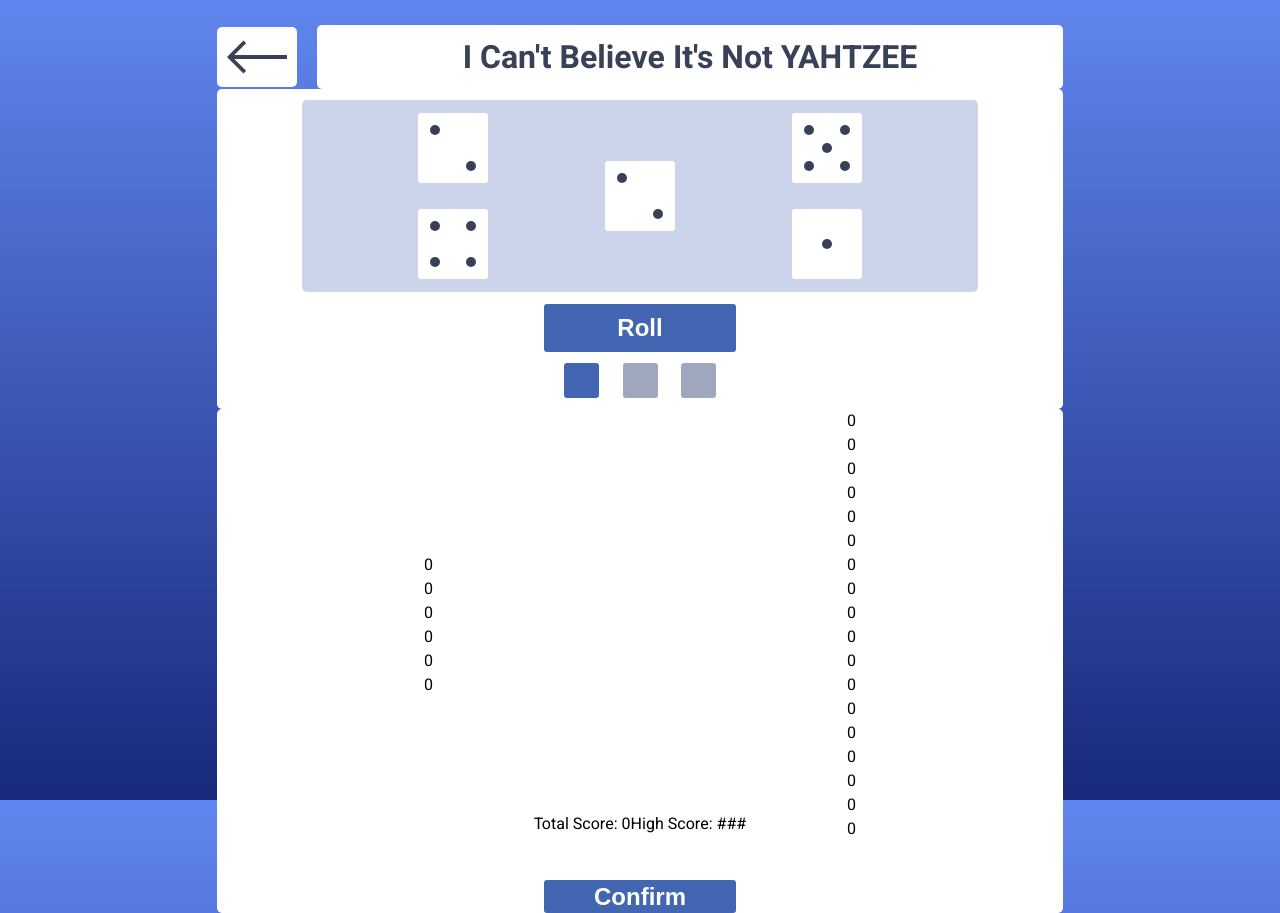
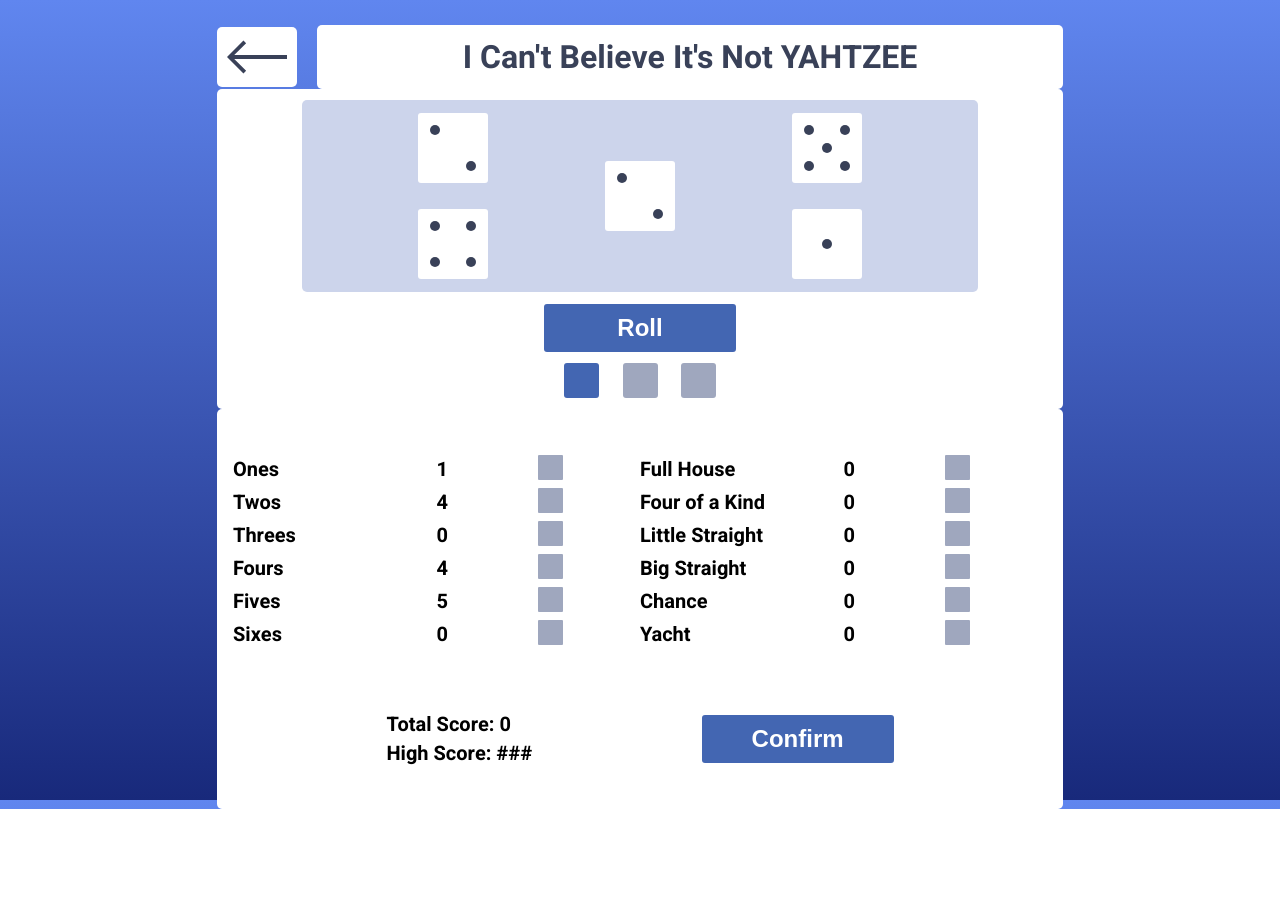
Before and after one commit to AP94/demo-card, a Next.js app: page /yacht in a window 1280 px wide. After the commit the page ends 809 px from the top, so only its background shows below. Built offline with nearby package versions, Linux system fonts and the light colour scheme.

Commit message:
Add custom checkbox styling to scorecards

```diff
--- a/app/types.ts
+++ b/app/types.ts
@@ -1,7 +1,6 @@
 export interface RollableDie {
     value: number;
     isHeld: boolean;
-    isRolling: boolean;
     id: string;
 }
 
@@ -11,6 +10,7 @@
     rollDice: () => void;
     toggleIsHeld: (id: string) => void;
     dice: RollableDie[];
+    isRolling: boolean;
 }
 
 export interface DieData {
@@ -29,7 +29,7 @@
 
 export enum ScoreType {
     Ones   = 1,
-    Twoes  = 2,
+    Twos  = 2,
     Threes = 3,
     Fours  = 4,
     Fives  = 5,
--- a/app/yacht/page.tsx
+++ b/app/yacht/page.tsx
@@ -11,6 +11,7 @@
   const [pointsSubmitted, setPointsSubmitted] = useState(false);
   const [dice, setDice] = useState<RollableDie[]>([]);
   const [score, setScore] = useState(0);
+  const [isRolling, setIsRolling] = useState(false);
 
   const rollDuration = 1000;
 
@@ -24,17 +25,18 @@
   }
 
   const rollAllDice = () => {
+    setIsRolling(true);
+
     let dice: RollableDie[] = [];
     for (let i = 0; i < 5; i++) {
       dice.push(generateDie());
     }
     setDice(dice);
 
+    // after "rollDuration" seconds, finish "rolling"
     setTimeout(() => {
-      setDice(prevDice => prevDice.map(die => {
-        return {...die, isRolling: false}
-      }))
-    })
+      setIsRolling(false);
+    }, rollDuration);
   }
 
   useEffect(() => {
@@ -48,13 +50,14 @@
     }
 
     else {
+      setIsRolling(true);
+
       // roll dice
       setDice(prevDice => prevDice.map(die => {
         return die.isHeld ?
           die :
           {...die,
-            value: Math.ceil(Math.random() * 6),
-            isRolling: true
+            value: Math.ceil(Math.random() * 6)
           }
       }));
 
@@ -71,17 +74,10 @@
       })
     }
 
-    // after 0.5 seconds, finish "rolling"
+    // after "rollDuration" seconds, finish "rolling"
     setTimeout(() => {
-      setDice(prevDice => prevDice.map(die => {
-        return die.isRolling ?
-          {...die,
-            isRolling: false
-          } :
-          die
-      }));
+      setIsRolling(false);
     }, rollDuration);
-
   }
 
   const markScore = (score: number) =>
@@ -101,7 +97,6 @@
   }
 
   const setHeld = (id: string) => {
-    console.log(id);
     setDice(prevDice => prevDice.map(die => {
         return die.id === id ?
             {...die, isHeld: !die.isHeld} :
@@ -113,7 +108,7 @@
     <div className="yacht-page">
       <div className="help-button"></div>
       {/* <div>TODO: initial state - instructions & play button</div> */}
-      <DiceSection dice={dice} rollsLeft={rollsLeft} arePointsSubmitted={pointsSubmitted} toggleIsHeld={setHeld} rollDice={rollDice} />
+      <DiceSection dice={dice} rollsLeft={rollsLeft} arePointsSubmitted={pointsSubmitted} toggleIsHeld={setHeld} rollDice={rollDice} isRolling={isRolling} />
       <ScorecardSection dice={dice} score={score} markScore={markScore} />
     </div>
   )
--- a/components/dice-section.tsx
+++ b/components/dice-section.tsx
@@ -5,7 +5,7 @@
 export default function DiceSection(data: DiceSectionData) {
 
     const diceElements = data.dice.map(die => (
-        <Die key={die.id} id={die.id} value={die.value} isHeld={die.isHeld} isRolling={die.isRolling} toggleIsHeld={data.toggleIsHeld}></Die>
+        <Die key={die.id} id={die.id} value={die.value} isHeld={die.isHeld} isRolling={!die.isHeld && data.isRolling} toggleIsHeld={data.toggleIsHeld}></Die>
       ));
 
     return (
--- a/components/scorecard-section.less
+++ b/components/scorecard-section.less
@@ -7,20 +7,112 @@
     border-radius: 0.313rem;
     justify-content: space-evenly;
     min-height: 25rem;
+    font-size: 1.25rem;
+    font-weight: bold;
 
     .scorecard {
         width: 100%;
-        height: 80%;
         display: flex;
         align-items: center;
         justify-content: space-around;
-        flex-wrap: wrap;
+        box-sizing: border-box;
+        padding: 1rem;
 
         .left-scorecard, .right-scorecard {
-        border: #332E33 0.188rem;
+            border: #332E33 0.188rem;
+            flex: 1;
+        }
+
+        .row {
+            display: flex;
+
+            .col {
+                flex: 1;
+
+                &.label {
+                    flex: 2;
+                }
+
+                .checkbox-container {
+                    display: block;
+                    position: relative;
+                    cursor: pointer;
+
+                    -webkit-user-select: none;
+                    -moz-user-select: none;
+                    -ms-user-select: none;
+                    user-select: none;
+
+                    input {
+                        opacity: 0; // Hide the default checkbox
+                        z-index: 2;
+                        cursor: pointer;
+                        height: 1.563rem;
+                        width: 1.563rem;
+                        margin: 0; // Remove the built-in margin so that it will perfectly align with the fake checkbox
+
+                        &:checked + .fake-checkbox {
+                            &::before {
+                                background-color: #4366B2;
+                            }
+
+                            &::after {
+                                display: block;
+                            }
+                        }
+                    }
+
+                    .fake-checkbox {
+                        position: absolute;
+                        left: 0;
+                        top: 0;
+
+                        &::before {
+                        content: "";
+                        display: block;
+                        position: absolute;
+                        top: 0;
+                        left: 0;
+                        height: 1.563rem;
+                        width: 1.563rem;
+                        border-radius: 0.063rem;
+                        background-color: #9FA7BE;
+                        }
+
+                        /* Create the checkmark/indicator (hidden when not checked) */
+                        &::after {
+                            content: "";
+                            display: block;
+                            display: none;
+                            position: absolute;
+
+                            left: 9px;
+                            top: 5px;
+                            width: 5px;
+                            height: 10px;
+                            border: solid white;
+                            border-width: 0 3px 3px 0;
+                            -webkit-transform: rotate(45deg);
+                            -ms-transform: rotate(45deg);
+                            transform: rotate(45deg);
+                        }
+                    }
+                }
+            }
         }
     }
     .score-report-section {
+        display: flex;
+        flex-direction: row;
+        width: 100%;
         height: 20%;
+        justify-content: space-evenly;
+        align-items: center;
+
+        .scores {
+            display: flex;
+            flex-direction: column;
+
+        }
     }
 }
--- a/components/scorecard-section.tsx
+++ b/components/scorecard-section.tsx
@@ -1,5 +1,6 @@
 import React, { useState, useEffect } from "react"
 import { RollableDie, ScoreCategory, ScoreType, ScorecardSectionData } from "@/app/types";
+import { nanoid } from "nanoid";
 
 export default function ScorecardSection(data: ScorecardSectionData) {
     const initializeScoreCategory = (scoreType: ScoreType): ScoreCategory => {
@@ -11,18 +12,25 @@
         }
     }
 
-    const initializeAllScoreCategories = (): ScoreCategory[] => {
-        const scoreCategories: ScoreCategory[] = [];
+    const [numericalScoreCategories, setNumericalScoreCategories] = useState<ScoreCategory[]>([
+        initializeScoreCategory(ScoreType.Ones),
+        initializeScoreCategory(ScoreType.Twos),
+        initializeScoreCategory(ScoreType.Threes),
+        initializeScoreCategory(ScoreType.Fours),
+        initializeScoreCategory(ScoreType.Fives),
+        initializeScoreCategory(ScoreType.Sixes)
+    ]);
 
-        Object.keys(ScoreType).forEach((key: string, index: number) => {
-            const scoreType: ScoreType = index as ScoreType;
-            scoreCategories.push(initializeScoreCategory(scoreType));
-        })
+    const [specialScoreCategories, setSpecialScoreCategories] = useState<ScoreCategory[]>([
+        initializeScoreCategory(ScoreType.FullHouse),
+        initializeScoreCategory(ScoreType.FourOfAKind),
+        initializeScoreCategory(ScoreType.LittleStraight),
+        initializeScoreCategory(ScoreType.BigStraight),
+        initializeScoreCategory(ScoreType.Chance),
+        initializeScoreCategory(ScoreType.Yacht)
+    ]);
 
-        return scoreCategories;
-    }
-
-    const [scoreCategories, setScoreCategories] = useState<ScoreCategory[]>(initializeAllScoreCategories());
+    const [selectedScoreType, setSelectedScoreType] = useState<ScoreType | null>(null);
 
     const calculateScoreForNumericalCategory = (dice: RollableDie[], diceValue: number) => {
         let total = 0;
@@ -38,21 +46,7 @@
         return total;
     }
 
-    const isScoreTypeNumerical = (scoreType: ScoreType): boolean => {
-        return (scoreType === ScoreType.Ones ||
-               scoreType === ScoreType.Twoes ||
-               scoreType === ScoreType.Threes ||
-               scoreType === ScoreType.Fours ||
-               scoreType === ScoreType.Fives ||
-               scoreType === ScoreType.Sixes)
-    }
-
-    const calculateScoreForSection = (dice: RollableDie[], scoreType: ScoreType) => {
-        if (isScoreTypeNumerical(scoreType))
-        {
-            return calculateScoreForNumericalCategory(dice, scoreType);
-        }
-        else {
+    const calculateScoreForSpecialCategory = (dice: RollableDie[], scoreType: ScoreType) => {
         switch (scoreType) {
             // case (ScoreType.FullHouse):
             //     {}
@@ -70,50 +64,111 @@
                 return 0;
         }
     }
+
+    useEffect(() => {
+        // for each section that hasn't been submitted, update the value
+        setNumericalScoreCategories((prevScoreCategories) => {
+            return prevScoreCategories.map((scoreCategory) => {
+                return scoreCategory.submitted ? scoreCategory :
+                    {
+                        ...scoreCategory,
+                        score: calculateScoreForNumericalCategory(data.dice, scoreCategory.scoreType)
+                    }
+            })
+        });
+        setSpecialScoreCategories((prevScoreCategories) => {
+            return prevScoreCategories.map((scoreCategory) => {
+                return scoreCategory.submitted ? scoreCategory :
+                    {
+                        ...scoreCategory,
+                        score: calculateScoreForSpecialCategory(data.dice, scoreCategory.scoreType)
+                    }
+            })
+        });
+    }, [data.dice]);
+
+    useEffect(() => {
+        // Whenever the selected score type is reset, uncheck the checked option
+        if (selectedScoreType === null) {
+            document.querySelectorAll('input[type=radio]').forEach((el: any) => el.checked = false );
+        }
+    }, [selectedScoreType]);
+
+    const onScoreSubmitted = () => {
+        for (let i = 0; i < numericalScoreCategories.length; i++) {
+            if (numericalScoreCategories[i].scoreType === selectedScoreType) {
+                data.markScore(numericalScoreCategories[i].score);
+                setSelectedScoreType(null);
+                return;
+            }
         }
 
-    useEffect(() => {
-        // for each section that hasn't been claimed, update the value
-        for (let i = 0; i < scoreCategories.length; i++)
-        {
-            if (!scoreCategories[i].submitted)
-            {
-
-                // calculateScoreForSection(data.dice, scoreCategories[i].scoreType)
-            }
-        }
-    }, [data.dice])
-
-    const onScoreSubmitted = () => {
-        for (let i = 0; i < scoreCategories.length; i++)
-        {
-            if (scoreCategories[i].marked)
-            {
-                data.markScore(scoreCategories[i].score);
+        for (let i = 0; i < specialScoreCategories.length; i++) {
+            if (specialScoreCategories[i].scoreType === selectedScoreType) {
+                data.markScore(specialScoreCategories[i].score);
+                setSelectedScoreType(null);
                 return;
             }
         }
     };
 
-    const getElementFromCategory = (scoreCategory: ScoreCategory) => {
-        return (
-            <div>{scoreCategory.score}</div>
-        )
+    const getScoreTypeDisplayName = (scoreType: ScoreType) => {
+        switch (scoreType) {
+            case ScoreType.Ones:
+                return "Ones";
+            case ScoreType.Twos:
+                return "Twos";
+            case ScoreType.Threes:
+                return "Threes";
+            case ScoreType.Fours:
+                return "Fours";
+            case ScoreType.Fives:
+                return "Fives";
+            case ScoreType.Sixes:
+                return "Sixes";
+            case ScoreType.FullHouse:
+                return "Full House";
+            case ScoreType.FourOfAKind:
+                return "Four of a Kind";
+            case ScoreType.LittleStraight:
+                return "Little Straight";
+            case ScoreType.BigStraight:
+                return "Big Straight";
+            case ScoreType.Chance:
+                return "Chance";
+            case ScoreType.Yacht:
+                return "Yacht";
+        }
     }
 
-    const numericalScoreCategories = scoreCategories.filter((category) => {
-        return isScoreTypeNumerical(category.scoreType);
-    });
+    const getElementFromCategory = (scoreCategory: ScoreCategory) => {
+        const typeLabel = scoreCategory.scoreType.toString();
+
+        return (
+            <div key={nanoid()} className="row">
+                <div className="label col">{getScoreTypeDisplayName(scoreCategory.scoreType)}</div>
+                <div className="col">{scoreCategory.score}</div>
+                <div className="col">
+                    <div className="checkbox-container">
+                        <input key={nanoid()}
+                        id={typeLabel}
+                        name={`radio-${typeLabel}`}
+                        type="checkbox"
+                        checked={scoreCategory.scoreType == selectedScoreType}
+                        onChange={() => setSelectedScoreType(scoreCategory.scoreType)}
+                        />
+                        <span className="fake-checkbox"></span>
+                    </div>
+                </div>
+            </div>
+        )
+    };
 
     const numericalScoreElements = numericalScoreCategories.map((scoreCategory) => {
         return getElementFromCategory(scoreCategory);
     });
 
-    const nonNumericalScoreCategories = scoreCategories.filter((category) => {
-        return !isScoreTypeNumerical(category.scoreType);
-    });
-
-    const nonNumericalScoreElements = nonNumericalScoreCategories.map((scoreCategory) => {
+    const specialScoreElements = specialScoreCategories.map((scoreCategory) => {
         return getElementFromCategory(scoreCategory);
     });
 
@@ -124,14 +179,16 @@
                     {numericalScoreElements}
                 </div>
                 <div className="right-scorecard">
-                    {nonNumericalScoreElements}
+                    {specialScoreElements}
                 </div>
             </div>
             <div className="score-report-section">
+                <div className="scores">
                     <span>Total Score: {data.score}</span>
                     <span>High Score: ###</span>
                 </div>
                 <button className="action-button" onClick={onScoreSubmitted}>Confirm</button>
             </div>
+        </div>
     )
 }
```
Lines whose indentation alone changed are shown as unchanged.
